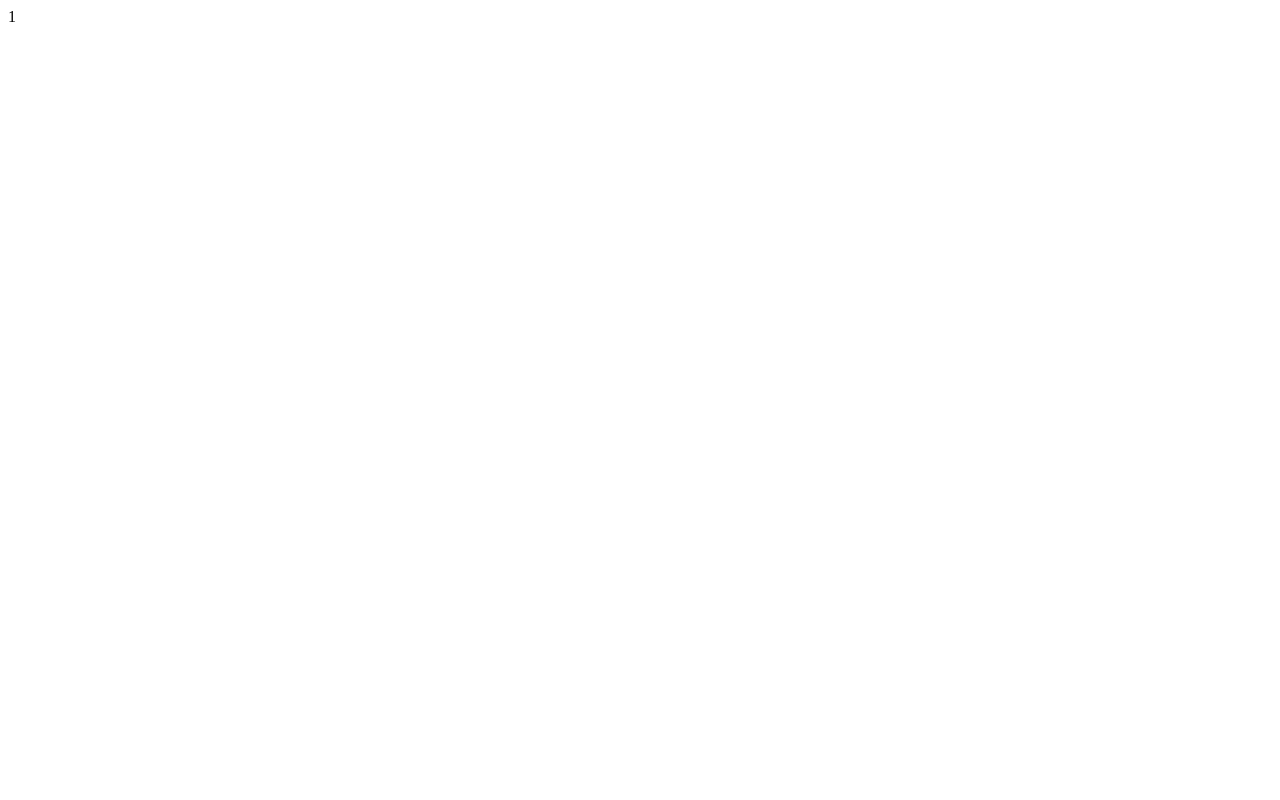
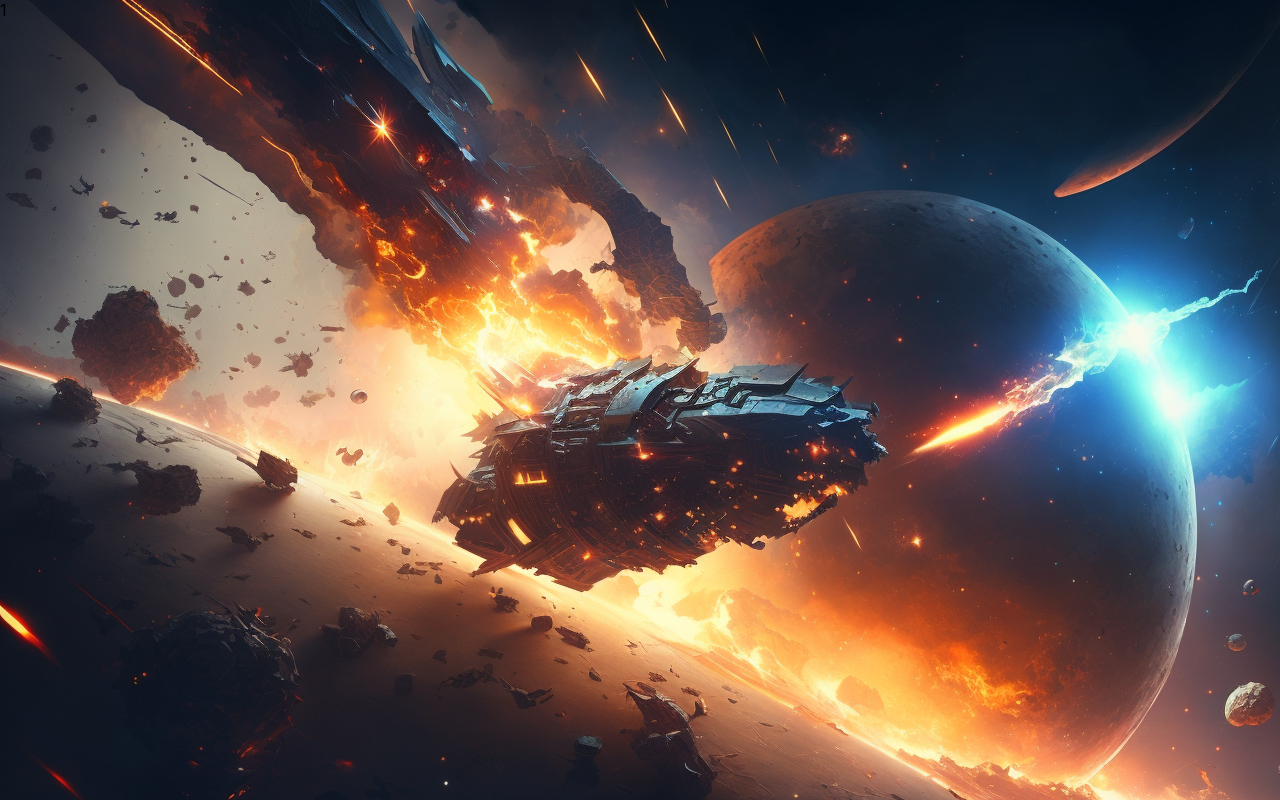
Before and after one commit to Slowinskip/galaxy-game-webside, a React (Create React App) app: page / in a window 1280 px wide. Built offline with nearby package versions, Linux system fonts and the light colour scheme.

Commit message:
Add background image to index body

```diff
--- /dev/null
+++ b/src/App.module.scss
@@ -0,0 +1 @@
+@import './styles/global.scss';
--- /dev/null
+++ b/src/index.css
@@ -0,0 +1,14 @@
+body {
+  margin: 0;
+  background-image: url('image/ship-background.png');
+  font-family: -apple-system, BlinkMacSystemFont, 'Segoe UI', 'Roboto', 'Oxygen',
+    'Ubuntu', 'Cantarell', 'Fira Sans', 'Droid Sans', 'Helvetica Neue',
+    sans-serif;
+  -webkit-font-smoothing: antialiased;
+  -moz-osx-font-smoothing: grayscale;
+}
+
+code {
+  font-family: source-code-pro, Menlo, Monaco, Consolas, 'Courier New',
+    monospace;
+}
--- a/src/index.js
+++ b/src/index.js
@@ -1,5 +1,6 @@
 import React from 'react'
 import ReactDOM from 'react-dom/client'
+import './index.css'
 import App from './App'
 
 const root = ReactDOM.createRoot(document.getElementById('root'))
--- /dev/null
+++ b/src/styles/global.scss
@@ -0,0 +1,12 @@
+@import './settings.scss';
+
+.Appa {
+  background: red;
+  text-align: center;
+}
+
+*,
+*::before,
+*::after {
+  box-sizing: border-box;
+}
--- /dev/null
+++ b/src/styles/settings.scss
@@ -0,0 +1,4 @@
+//Size
+$base-size: 12px;
+
+//Color
```
Also changed, not shown: src/image/ship-background.png (renamed from public/images/ship-background.png).
